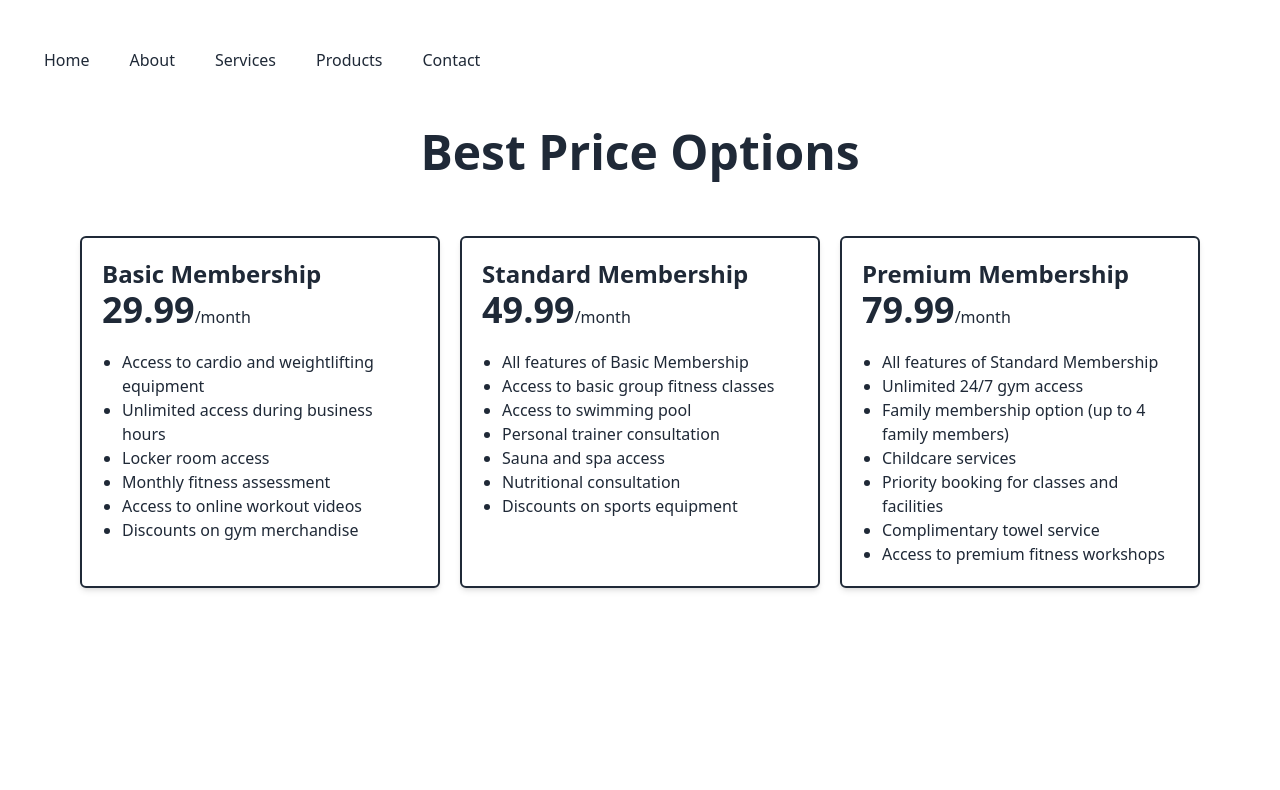
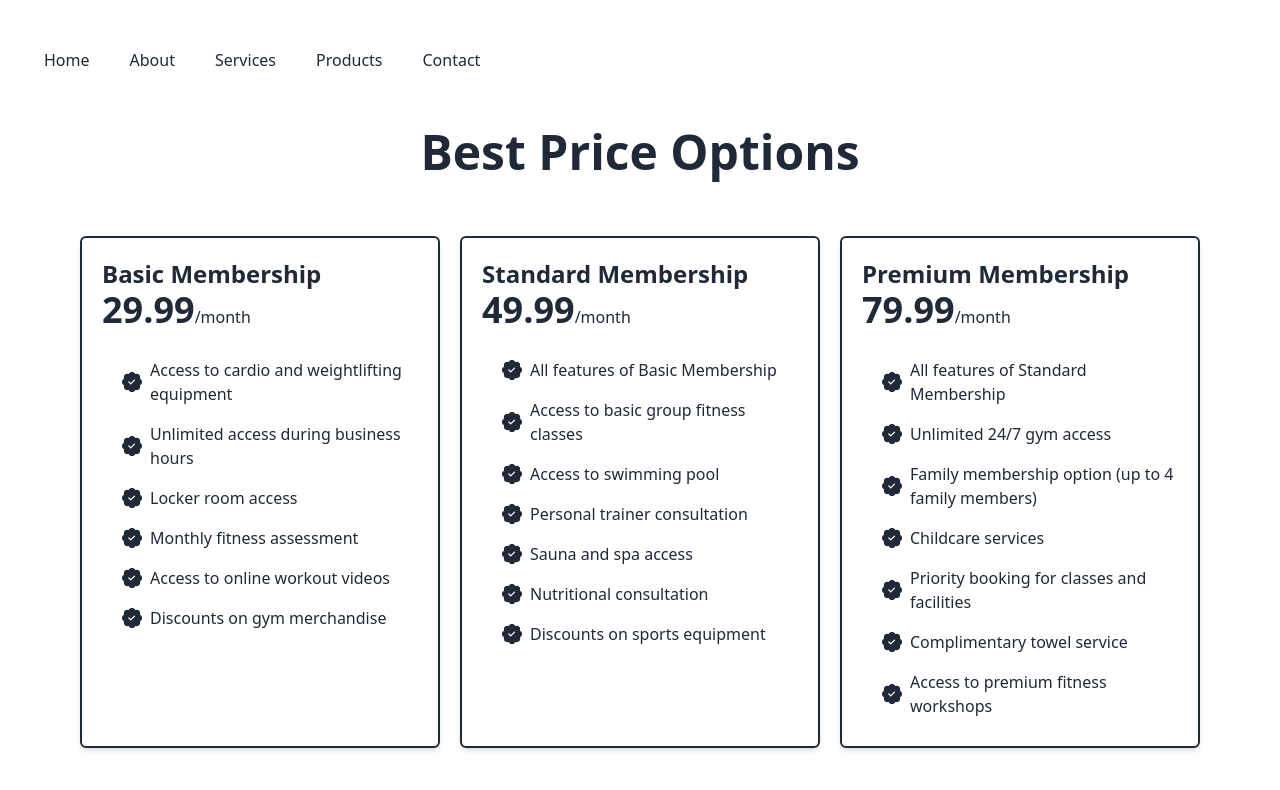
Before and after one commit to AskatAsh/React-JS-Practice, a React (Vite) app in the folder third-react/: page / in a window 1280 px wide. Shown: the top 790 px of the page. Built offline with nearby package versions, Linux system fonts and the light colour scheme.

Commit message:
added react check icon for features list

```diff
--- a/third-react/src/Component/Features/Features.jsx
+++ b/third-react/src/Component/Features/Features.jsx
@@ -1,8 +1,9 @@
 import PropTypes from 'prop-types';
+import { BsFillPatchCheckFill } from 'react-icons/bs';
 
 function Features({feature}) {
     return (
-        <li>{feature}</li>
+        <li className='flex items-center gap-2 py-2'><BsFillPatchCheckFill className='text-xl shrink-0'></BsFillPatchCheckFill> {feature}</li>
     );
 }
 
--- a/third-react/src/Component/PriceOption/PriceOption.jsx
+++ b/third-react/src/Component/PriceOption/PriceOption.jsx
@@ -7,7 +7,7 @@ function PriceOption({option}) {
         <div className='border-2 border-gray-800 rounded-md shadow-md p-5'>
             <h3 className='text-2xl font-semibold'>{name}</h3>
             <h4><span className='text-4xl font-bold'>{price}</span>/month</h4>
-            <ul className='list-disc pl-5 pt-5'>
+            <ul className='pl-5 pt-5'>
                 {
                     features.map((feature, idx) => <Features key={idx} feature={feature}></Features>)
                 }
```
